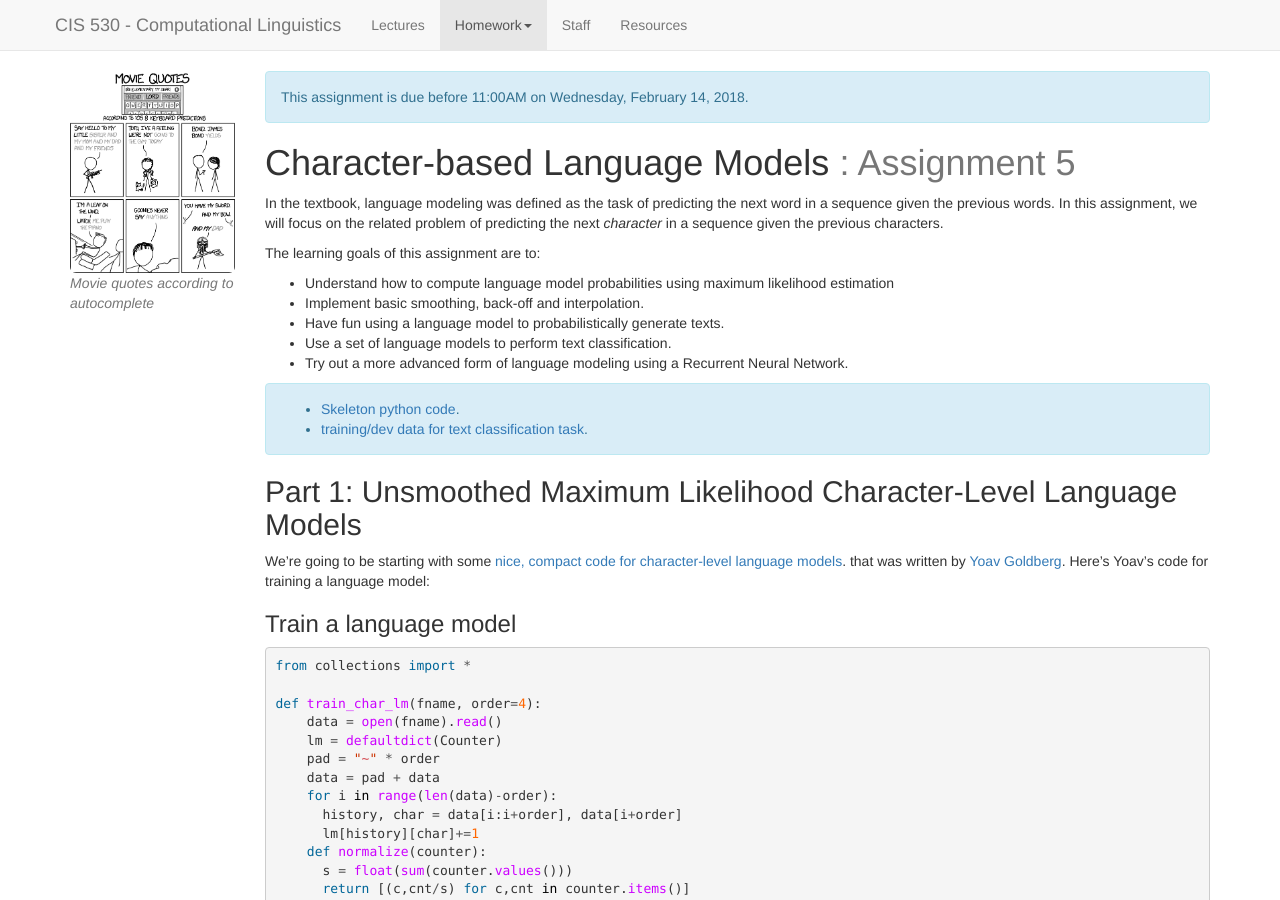
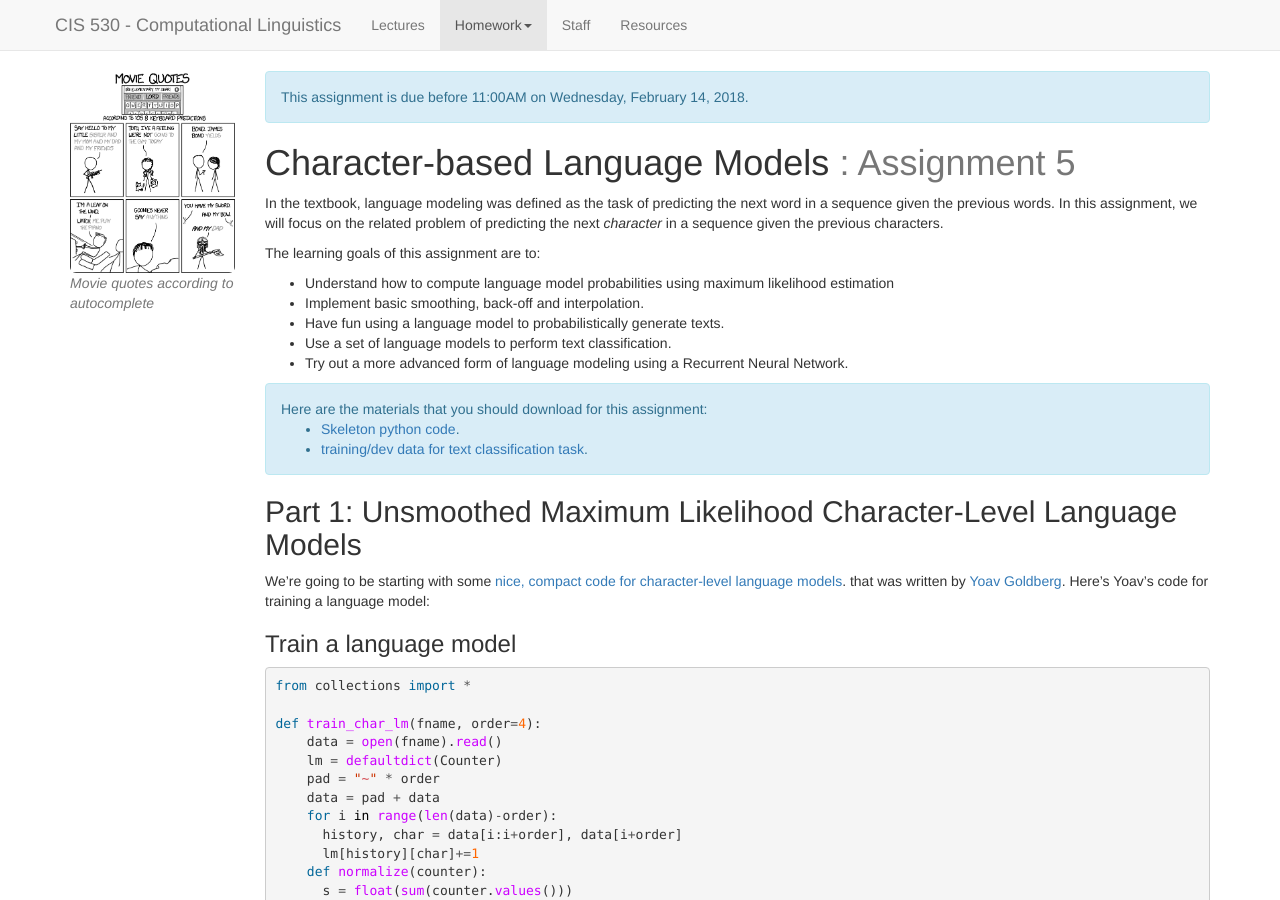
Before and after one commit to computational-linguistics-class/computational-linguistics-class.github.io, a Jekyll site: the page built from assignment5.md, in a window 1280 px wide and 900 px high. Built offline with Jekyll 4.4.1, drawn with Linux system fonts in a browser that asks for light colours; nearby versions of some CDN libraries; formulas are drawn with MathJax 3; a script that is not in the unit is left out.

Commit message:
Update assignment5.md

```diff
--- a/assignment5.md
+++ b/assignment5.md
@@ -67,6 +67,7 @@ The learning goals of this assignment are to:
 
 
 <div class="alert alert-info" markdown="1">
+Here are the materials that you should download for this assignment:
 * [Skeleton python code](downloads/hw5/language_model.py).
 * [training/dev data for text classification task](downloads/hw5/cities.zip).
 </div>
```
